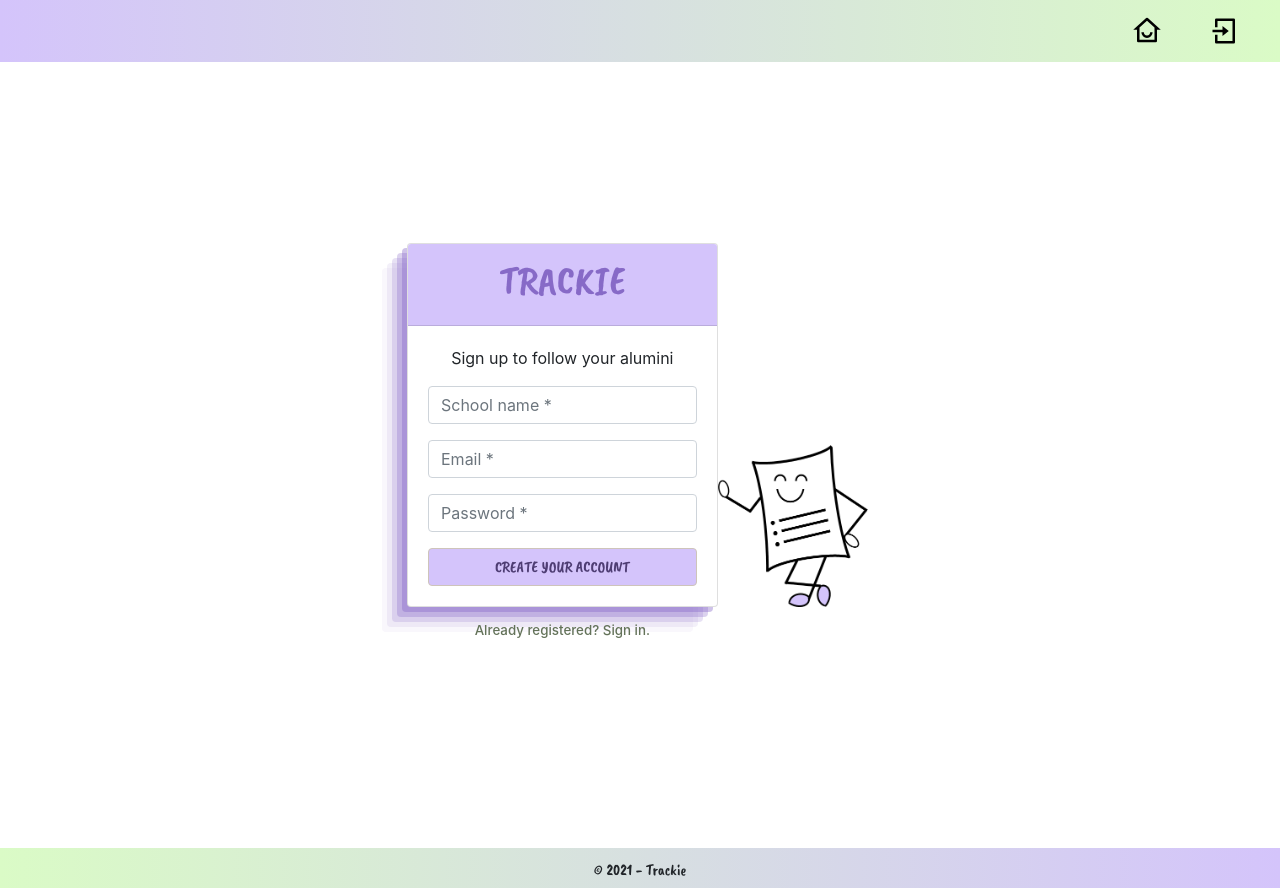
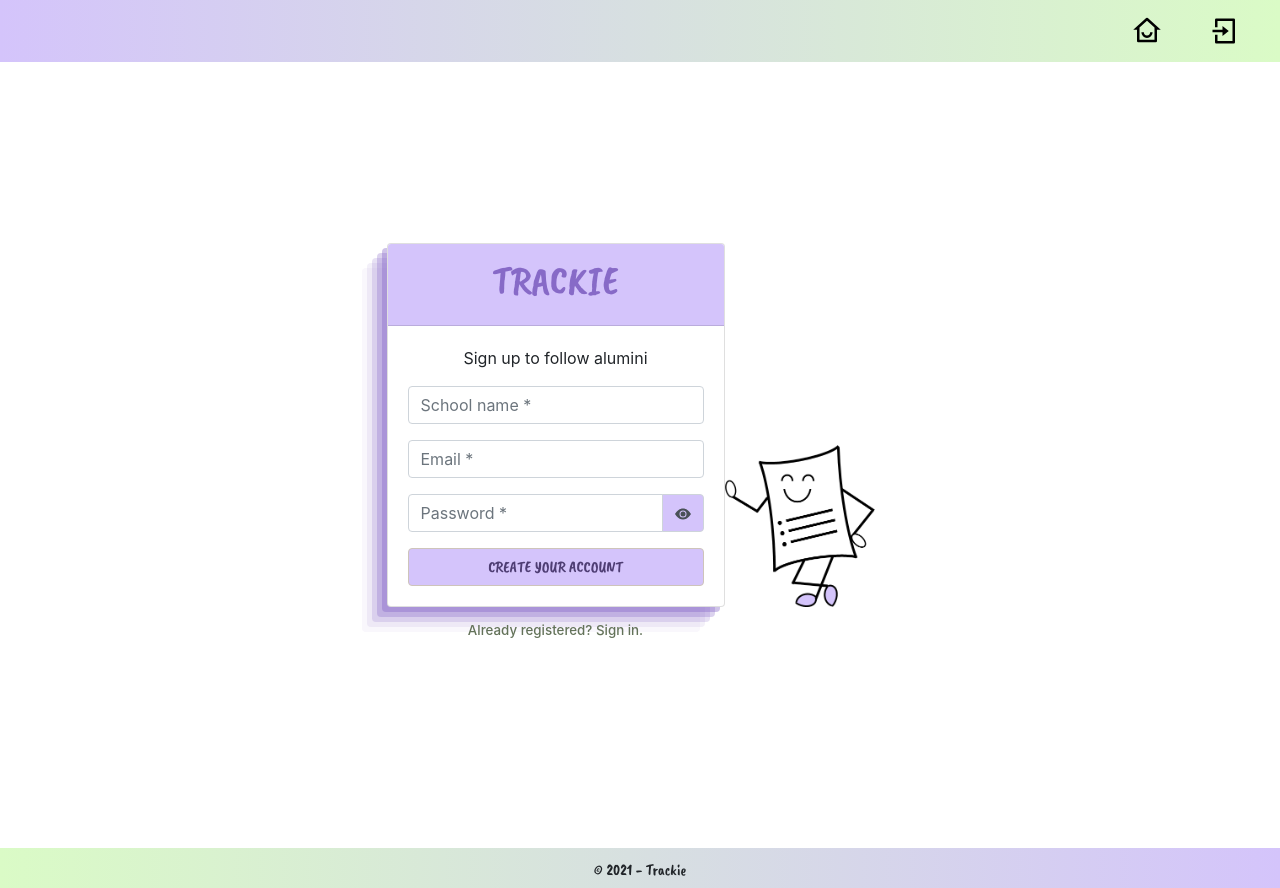
Before and after one commit to Perlerinette/trackie-client, a React (Create React App) app: page /school/signup in a window 1280 px wide. Built offline with nearby package versions, Linux system fonts and the light colour scheme.

Commit message:
added pwd view/hide on signup

```diff
--- a/src/auth/Signup.tsx
+++ b/src/auth/Signup.tsx
@@ -1,4 +1,4 @@
-import React from 'react';
+import React, { ComponentProps}  from 'react';
 import APIURL from '../helpers/environment';
 import './Auth.css';
 import {RouteComponentProps, withRouter, Link} from 'react-router-dom';
@@ -6,6 +6,7 @@ import {Row, Col, Card, CardBody, CardHeader, CardTitle, Form, FormGroup, Input,
 
 import signup_green from '../assets/signup_green.png';
 import NavHome from '../components/NavHome';
+import { BsEyeFill, BsEyeSlashFill, BsLockFill } from 'react-icons/bs';
 
 
 export interface SignupProps extends RouteComponentProps{
@@ -20,7 +21,9 @@ export interface SignupState {
     email: string,
     password: string,
     sharedata: boolean,
-    invitcode?: string
+    invitcode?: string,
+    isPwdVisible: boolean,
+    typePwd: ComponentProps<typeof Input>['type'],
 }
 
 
@@ -34,7 +37,9 @@ class Signup extends React.Component<SignupProps, SignupState> {
             email: "",
             password: "",
             sharedata: false,
-            invitcode: ""
+            invitcode: "",
+            isPwdVisible: false,
+            typePwd: "password"
         };
 }
 
@@ -42,6 +47,14 @@ setPassword = (e: React.ChangeEvent<HTMLInputElement>) => {
     this.setState({
         password: e.currentTarget.value
     })
+}
+
+showPwd = () => {
+    this.setState({
+        isPwdVisible: !(this.state.isPwdVisible)
+    });
+    this.state.isPwdVisible ? this.setState({typePwd: "password"}) : this.setState({typePwd: "text"});
+    console.log("ispwdvisible", this.state.isPwdVisible);
 }
 
 setEmail = (e: React.ChangeEvent<HTMLInputElement>) => {
@@ -172,10 +185,18 @@ render() {
                             </Col>
                         </Row>
                     <FormGroup>
-                            <Input onChange={this.setEmail} type="email" name="email" placeholder="Email *" value={this.state.email} required />
+                        <Input onChange={this.setEmail} type="email" name="email" placeholder="Email *" value={this.state.email} required />
                     </FormGroup>
                     <FormGroup>
-                            <Input onChange={this.setPassword} type="password" minLength={6} name="password" placeholder="Password *"  required />
+                        <InputGroup>
+                            <Input onChange={this.setPassword} type={this.state.typePwd} minLength={6} name="password" placeholder="Password *" value={this.state.password} required />
+                            <InputGroupAddon addonType="append" >
+                                    <InputGroupText className="icon-field">
+                                        <span style={{cursor:'pointer'}} onClick={this.showPwd}>
+                                        {this.state.isPwdVisible ? <BsEyeSlashFill /> : <BsEyeFill />}</span>
+                                    </InputGroupText>
+                            </InputGroupAddon>
+                        </InputGroup>
                     </FormGroup>
 
                     <div className="align-middle text-center">
--- a/src/auth/SignupSchool.tsx
+++ b/src/auth/SignupSchool.tsx
@@ -1,10 +1,11 @@
 import React, { ComponentProps } from 'react';
 import APIURL from '../helpers/environment';
 import {RouteComponentProps, withRouter, Link} from 'react-router-dom';
-import {Col, Card, CardBody, CardHeader, CardTitle, Form, FormGroup, Input, Button, Container, Row} from 'reactstrap';
+import {Col, Card, CardBody, CardHeader, CardTitle, Form, FormGroup, Input, Button, Container, Row, InputGroup, InputGroupAddon, InputGroupText} from 'reactstrap';
 
 import signup_purple from '../assets/signup_purple.png';
 import NavHome from '../components/NavHome';
+import { BsEyeFill, BsEyeSlashFill } from 'react-icons/bs';
 
 
 export interface SignupSchoolProps extends RouteComponentProps{
@@ -109,7 +110,7 @@ render() {
                         </CardHeader>
                         <CardBody>
                         <CardTitle className="login-subtitle">
-                            <p >Sign up to follow your alumini</p>
+                            <p >Sign up to follow alumini</p>
                         </CardTitle>
 
                         <div className="login-form " >
@@ -121,7 +122,15 @@ render() {
                                 <Input onChange={this.setEmail} type="email" name="email" placeholder="Email *" value={this.state.email} required />
                         </FormGroup>
                         <FormGroup>
+                            <InputGroup>
                                 <Input onChange={this.setPassword} type={this.state.typePwd} minLength={6} name="password" placeholder="Password *" value={this.state.password} required />
+                                <InputGroupAddon addonType="append" >
+                                        <InputGroupText className="icon-fieldSchool">
+                                            <span style={{cursor:'pointer'}} onClick={this.showPwd}>
+                                            {this.state.isPwdVisible ? <BsEyeSlashFill /> : <BsEyeFill />}</span>
+                                        </InputGroupText>
+                                </InputGroupAddon>
+                            </InputGroup>
                         </FormGroup>
 
                         <div className="align-middle text-center">
```
